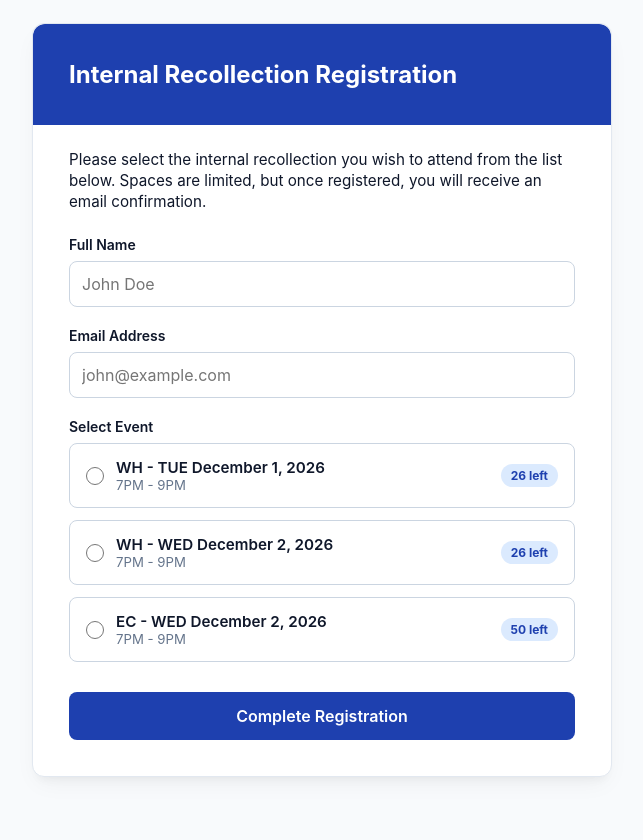
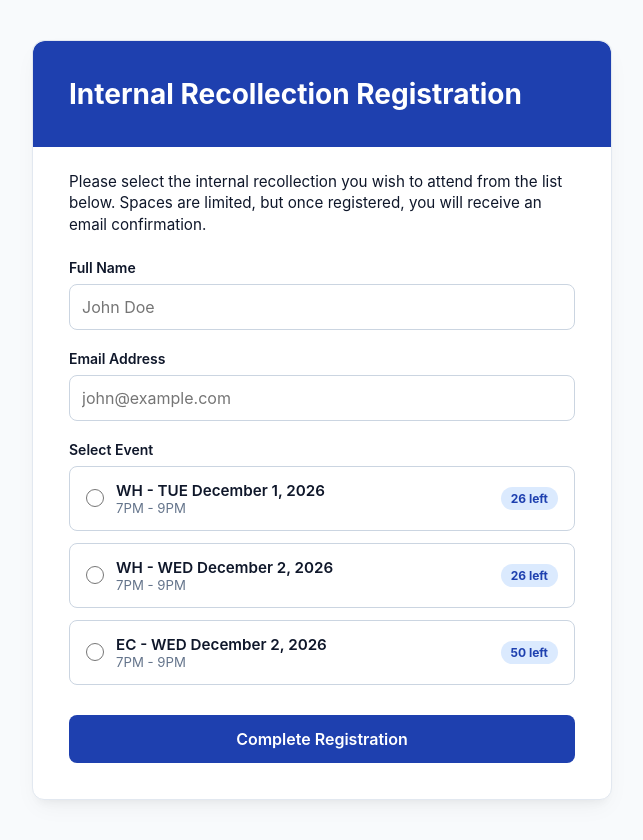
Before and after one commit to cedarcrestcc/cedarcrestcc.github.io, a plain HTML site: page index.html in a window 1280 px wide. Shown: the whole page, without its empty margins (318-961 px from the left). Before the commit the page ends 800 px from the top, so only its background shows below. Drawn offline with Linux system fonts and the light colour scheme; no server answers.

Commit message:
Update index.html

```diff
--- a/index.html
+++ b/index.html
@@ -32,9 +32,9 @@
             color: var(--text);
             display: flex;
             justify-content: center;
-            align-items: center;
+            align-items: flex-start; /* Aligns container to the top instead of vertical center */
             min-height: 100vh;
-            padding: 20px;
+            padding: 40px 20px; /* Controls the distance from the top edge (40px) */
         }
 
         .container {
@@ -57,7 +57,8 @@
             border-top-right-radius: 12px;
         }
 
-        .card-header h1 {
+        .card-header h1,
+        .card-header h2 {
             font-size: 1.75rem;
             font-weight: 700;
             color: white;
```
